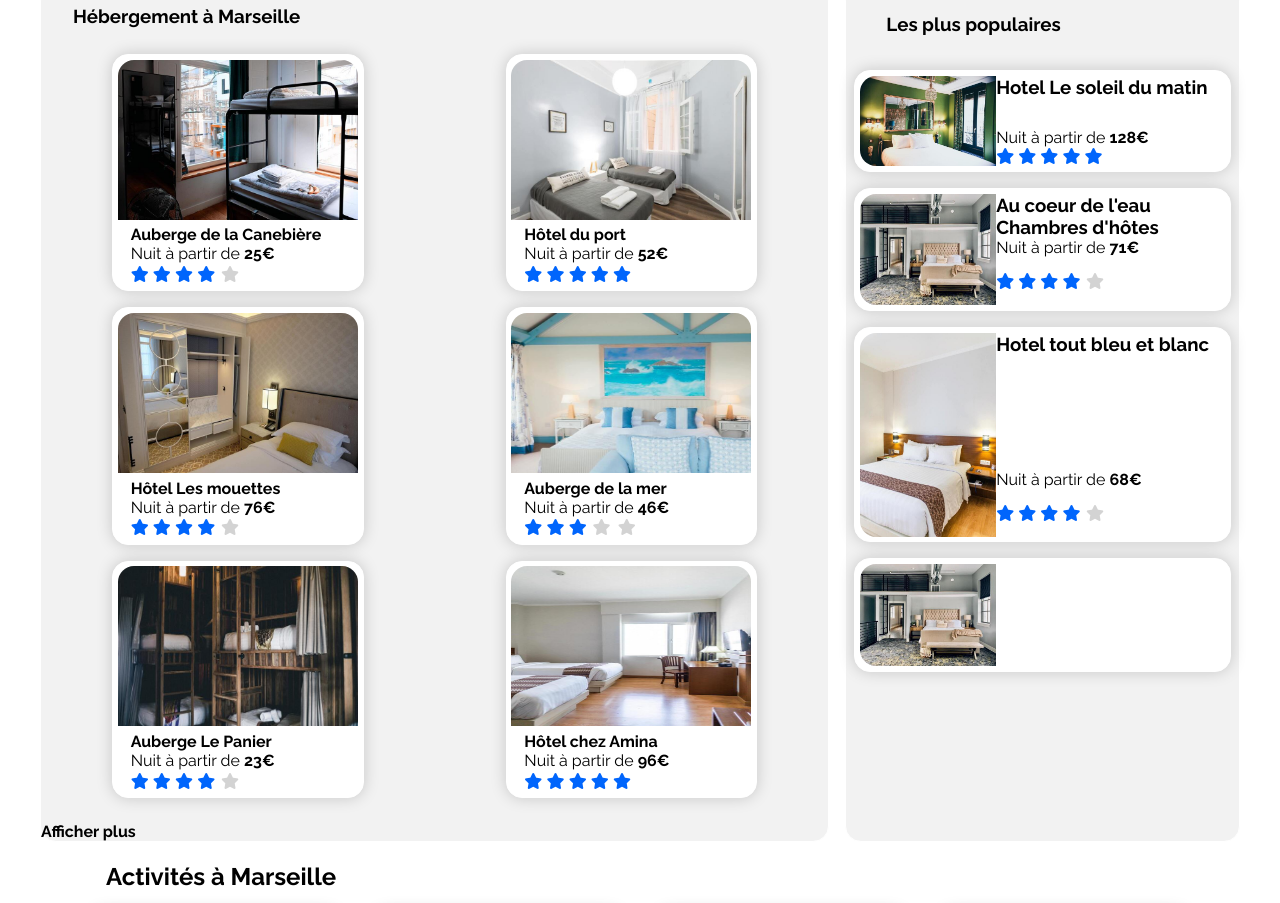
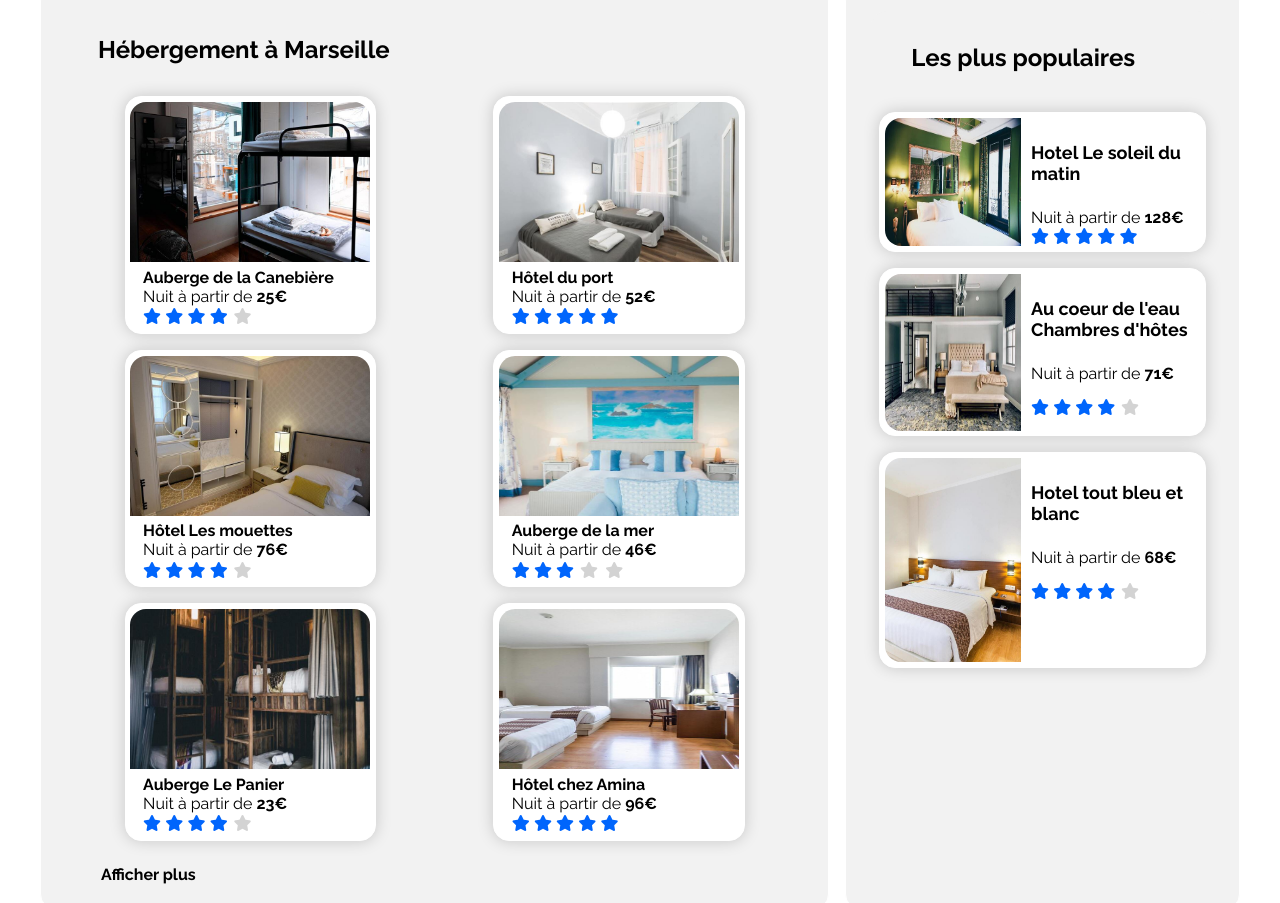
Before and after one commit to milenko31/P2_BOOKI, a plain HTML site: page index.html in a window 1280 px wide. Shown: the part 430-1333 px from the top of the page. Drawn offline with Linux system fonts and the light colour scheme.

Commit message:
modif la plus recente 07/02/2022

```diff
--- a/index.html
+++ b/index.html
@@ -139,8 +139,8 @@
                         <i class="fas fa-star blue"></i><!--etoile-->
                         <i class="fas fa-star grey"></i><!--etoile-->
                     </p>
-                 </article>
-                  <article>
+                </article>
+                <article>
                     <img src="4_small/hotel_chez_amina.jpg" alt="">
                     <strong><p>Hôtel chez Amina</strong><br>Nuit à partir de <strong>96€</strong></p>
                     <p class="stars">
@@ -150,9 +150,9 @@
                         <i class="fas fa-star blue"></i><!--etoile-->
                         <i class="fas fa-star blue"></i><!--etoile-->
                     </p>
-                  </article>
+                </article>
                 </div>
-                    <span>Afficher plus</span>
+                    <span class="afficher-plus">Afficher plus</span>
             </div>
 
             <div class="popular">
@@ -164,7 +164,7 @@
                                     <img src="4_small/hotel_soleil_matin.jpg" alt="">
                                 </div>
                                 <div class="popular-fix-a">
-                                    <h3>Hotel Le soleil du matin</h3>
+                                    <h4>Hotel Le soleil du matin</h4>
                                         <p>Nuit à partir de <strong>128€</strong></p>
 
                                         <p class="stars"> <i class="fas fa-star blue"></i><!--etoile-->
@@ -183,7 +183,7 @@
                                     <img src="4_small/coeur_de_leau.jpg" alt="">
                                 </div>
                                     <div class="popular-fix-a">
-                                        <h3>Au coeur  de l'eau<br>Chambres d'hôtes</h3>
+                                        <h4>Au coeur  de l'eau<br>Chambres d'hôtes</h4>
                                             <p>Nuit à partir de <strong>71€</strong></p>
                                             <p class="stars"> <i class="fas fa-star blue"></i><!--etoile-->
                                                 <i class="fas fa-star blue"></i><!--etoile-->
@@ -200,7 +200,7 @@
                                     <img src="4_small/hotel_bleu_blanc.jpg" alt="">
                                 </div>
                                 <div class="popular-fix-a">
-                                    <h3>Hotel tout bleu et blanc</h3>
+                                    <h4>Hotel tout bleu et blanc</h4>
                                         <p>Nuit à partir de <strong>68€</strong></p>
                                         <p class="stars"> <i class="fas fa-star blue"></i><!--etoile-->
                                            <i class="fas fa-star blue"></i><!--etoile-->
@@ -208,13 +208,6 @@
                                            <i class="fas fa-star blue"></i><!--etoile-->
                                            <i class="fas fa-star grey"></i><!--etoile-->
                                        </p>
-                                </div>
-                            </div>
-                        </article>
-                        <article>
-                            <div class="popular-fix-a1">
-                                <div class="popular-fix">
-                                    <img src="4_small/coeur_de_leau.jpg" alt="">
                                 </div>
                             </div>
                         </article>
--- a/style.css
+++ b/style.css
@@ -313,7 +313,7 @@ button{
 .apartments-list .city{
 
     flex-basis: 66%;/*2 fractions de l'écran*/
-
+    padding: 25px;
 }
 
 
@@ -327,7 +327,7 @@ button{
 .apartments-list .popular{
 
     flex-basis: 33%;/*1 fraction de l'écran*/
-
+    padding: 25px;
 }
 
 
@@ -348,6 +348,21 @@ button{
 
 }
 
+
+
+.popular-flex h4{
+
+    font-size: large;
+    padding-left: 10px;
+
+}
+
+.popular-flex p{
+
+    padding-left: 10px;
+
+}
+
 .apartments-list .popular-flex{
 
     display: flex;
@@ -359,7 +374,6 @@ button{
 
 .apartments-list .popular-flex div{
 
-
     display: flex;
 
 }
@@ -368,7 +382,7 @@ button{
 
     flex-basis: 100%;
     margin-left: 2rem;
-
+    font-size: x-large;
 
 }
 
@@ -378,6 +392,7 @@ button{
     padding-right: 0.1px;
     padding-top: 0px;
     padding-bottom: 0px;
+
 }
 
 /*ETOILES ETOILES ETOILES ETOILES ETOILES ETOILES ETOILES ETOILES ETOILES ETOILES ETOILES ETOILES */
@@ -386,7 +401,6 @@ button{
     color: #0065FC;
     background-color: white;
     padding-left: 0rem;
-
 
 }
 
@@ -399,13 +413,12 @@ button{
 
 }
 
-/*ETOILES ETOILES ETOILES ETOILES ETOILES ETOILES ETOILES ETOILES ETOILES ETOILES ETOILES ETOILES */
+/* FINNNNN ETOILES ETOILES ETOILES ETOILES ETOILES ETOILES ETOILES ETOILES ETOILES ETOILES ETOILES ETOILES */
 
 .city-apartments-list {
 
     background-color: #f2f2f2;
     padding: 0.5rem;
-
 
 }
 
@@ -436,7 +449,11 @@ button{
 
 /*LES PLUS POPULAIRES*//*LES PLUS POPULAIRES*//*LES PLUS POPULAIRES*//*LES PLUS POPULAIRES*//*LES PLUS POPULAIRES*//*LES PLUS POPULAIRES*/
 
+.afficher-plus{
 
+    padding: 0 0 16px 35px;
+
+}
 
 /*AFFICHAGE EN COLONNE HAUT VERS LE BAS*/
 .popular-fix-a{
```
